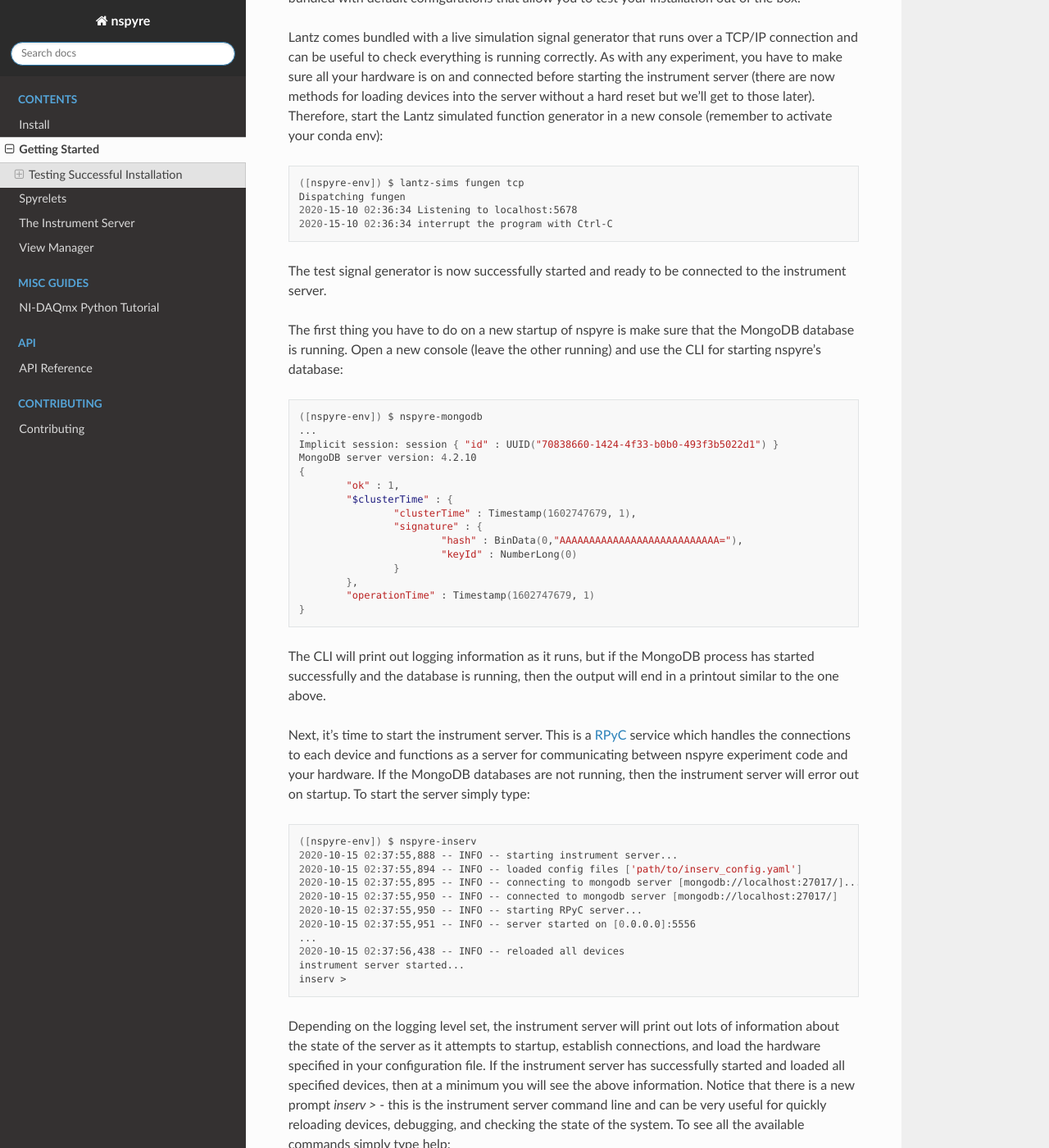
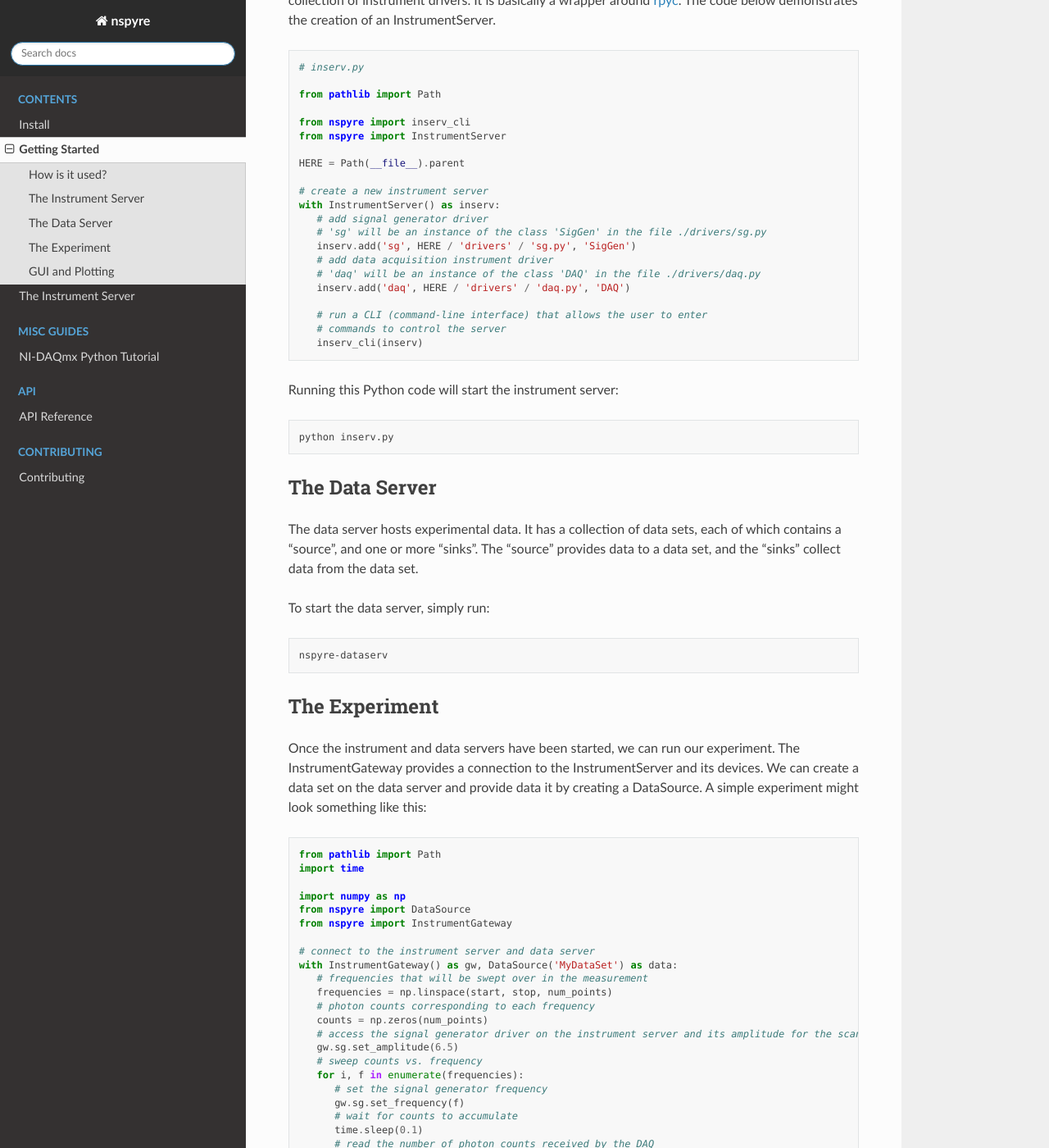
Before and after one commit to nspyre-org/nspyre, a Sphinx documentation site: the page built from docs/source/getting_started.rst, in a window 1280 px wide and 1400 px high, scrolled down 450 px. Shown: the whole window at 82% size. Built offline with Sphinx 7.4.7 and the Read the Docs theme 2.0.0, drawn with Linux system fonts in a browser that asks for light colours; some of the changed text lies outside the part shown.

Commit message:
start revamping docs

```diff
--- a/docs/source/contributing.rst
+++ b/docs/source/contributing.rst
@@ -1,3 +1,5 @@
+.. _contribute:
+
 ############
 Contributing
 ############
--- a/docs/source/getting_started.rst
+++ b/docs/source/getting_started.rst
@@ -1,137 +1,131 @@
-.. attention::
-
-   We know some of these webpages could use some work -- this documentation is in active development. If you discover any errors or inconsistencies, please report them at `GitHub <https://github.com/nspyre-org/nspyre/issues>`__.
-
 ###############
 Getting Started
 ###############
 
-Testing Successful Installation
-===============================
 
-The first thing you should do is test that the installation was successful. This will also get you familiar with the startup process
-for running NSpyre on new systems. Fortunately, NSpyre comes bundled with default configurations that allow you to test your
-installation out of the box.
 
-Lantz comes bundled with a live simulation signal generator that runs over a TCP/IP connection and can be useful to check
-everything is running correctly. As with any experiment, you have to make sure all your hardware is on and connected before
-starting the instrument server (there are now methods for loading devices into the server without a hard reset but we'll
-get to those later). Therefore, start the Lantz simulated function generator in a new console (remember to activate your conda env):
+How is it used?
+===============
+
+
+There are `code examples <https://github.com/nspyre-org/examples>`__ available
+to help new users get started, but a brief description is given here. An
+experiment utilizing the full capabilities of NSpyre can be broken down into
+a few pieces of functionality.
+
+The Instrument Server
+=====================
+
+The InstrumentServer is a tool that allows the user to create a networked
+server which hosts a collection of instrument drivers. It is basically a
+wrapper around `rpyc <https://rpyc.readthedocs.io/en/latest/>`__. The code
+below demonstrates the creation of an InstrumentServer.
+
+.. code-block:: python
+
+   # inserv.py
+
+   from pathlib import Path
+
+   from nspyre import inserv_cli
+   from nspyre import InstrumentServer
+
+   HERE = Path(__file__).parent
+
+   # create a new instrument server
+   with InstrumentServer() as inserv:
+      # add signal generator driver
+      # 'sg' will be an instance of the class 'SigGen' in the file ./drivers/sg.py
+      inserv.add('sg', HERE / 'drivers' / 'sg.py', 'SigGen')
+      # add data acquisition instrument driver
+      # 'daq' will be an instance of the class 'DAQ' in the file ./drivers/daq.py
+      inserv.add('daq', HERE / 'drivers' / 'daq.py', 'DAQ')
+
+      # run a CLI (command-line interface) that allows the user to enter
+      # commands to control the server
+      inserv_cli(inserv)
+
+Running this Python code will start the instrument server:
 
 .. code-block:: bash
 
-   ([nspyre-env]) $ lantz-sims fungen tcp
-   Dispatching fungen
-   2020-15-10 02:36:34 Listening to localhost:5678
-   2020-15-10 02:36:34 interrupt the program with Ctrl-C
+   python inserv.py
 
-The test signal generator is now successfully started and ready to be connected to the instrument server.
+The Data Server
+===============
 
-The first thing you have to do on a new startup of nspyre is make sure that the MongoDB database is running. Open a new console (leave the other
-running) and use the CLI for starting nspyre's database:
+The data server hosts experimental data. It has a collection of data sets, each
+of which contains a "source", and one or more "sinks". The "source" provides
+data to a data set, and the "sinks" collect data from the data set.
+
+To start the data server, simply run:
 
 .. code-block:: bash
 
-   ([nspyre-env]) $ nspyre-mongodb
-   ...
-   Implicit session: session { "id" : UUID("70838660-1424-4f33-b0b0-493f3b5022d1") }
-   MongoDB server version: 4.2.10
-   {
-	   "ok" : 1,
-	   "$clusterTime" : {
-		   "clusterTime" : Timestamp(1602747679, 1),
-		   "signature" : {
-			   "hash" : BinData(0,"AAAAAAAAAAAAAAAAAAAAAAAAAAA="),
-			   "keyId" : NumberLong(0)
-		   }
-	   },
-	   "operationTime" : Timestamp(1602747679, 1)
-   }
+   nspyre-dataserv
 
-The CLI will print out logging information as it runs, but if the MongoDB process has started successfully and the database
-is running, then the output will end in a printout similar to the one above.
+The Experiment
+==============
 
-Next, it's time to start the instrument server. This is a `RPyC <https://rpyc.readthedocs.io/en/latest/index.html>`__ service which handles the connections to each device and functions
-as a server for communicating between nspyre experiment code and your hardware. If the MongoDB databases are not running, then
-the instrument server will error out on startup. To start the server simply type:
+Once the instrument and data servers have been started, we can run our
+experiment. The InstrumentGateway provides a connection to the InstrumentServer
+and its devices. We can create a data set on the data server and provide data
+it by creating a DataSource. A simple experiment might look something like this:
 
-.. code-block:: bash
+.. code-block:: python
 
-   ([nspyre-env]) $ nspyre-inserv
-   2020-10-15 02:37:55,888 -- INFO -- starting instrument server...
-   2020-10-15 02:37:55,894 -- INFO -- loaded config files ['path/to/inserv_config.yaml']
-   2020-10-15 02:37:55,895 -- INFO -- connecting to mongodb server [mongodb://localhost:27017/]...
-   2020-10-15 02:37:55,950 -- INFO -- connected to mongodb server [mongodb://localhost:27017/]
-   2020-10-15 02:37:55,950 -- INFO -- starting RPyC server...
-   2020-10-15 02:37:55,951 -- INFO -- server started on [0.0.0.0]:5556
-   ...
-   2020-10-15 02:37:56,438 -- INFO -- reloaded all devices
-   instrument server started...
-   inserv >
+   from pathlib import Path
+   import time
 
-Depending on the logging level set, the instrument server will print out lots of information about the state of the server
-as it attempts to startup, establish connections, and load the hardware specified in your configuration file. If the
-instrument server has successfully started and loaded all specified devices, then at a minimum you will see the above
-information. Notice that there is a new prompt `inserv >` - this is the instrument server command line and can be very
-useful for quickly reloading devices, debugging, and checking the state of the system. To see all the available commands simply
-type help:
+   import numpy as np
+   from nspyre import DataSource
+   from nspyre import InstrumentGateway
 
-.. code-block:: bash
+   # connect to the instrument server and data server
+   with InstrumentGateway() as gw, DataSource('MyDataSet') as data:
+      # frequencies that will be swept over in the measurement
+      frequencies = np.linspace(start, stop, num_points)
+      # photon counts corresponding to each frequency
+      counts = np.zeros(num_points)
+      # access the signal generator driver on the instrument server and its amplitude for the scan
+      gw.sg.set_amplitude(6.5)
+      # sweep counts vs. frequency
+      for i, f in enumerate(frequencies):
+         # set the signal generator frequency
+         gw.sg.set_frequency(f)
+         # wait for counts to accumulate
+         time.sleep(0.1)
+         # read the number of photon counts received by the DAQ
+         counts[i] = gw.daq.cnts(1)
+         # save the current data to the data server
+         data.push({'freqs': frequencies, 'counts': counts, 'idx': i})
 
-   inserv > help
 
-   Documented commands (type help <topic>):
-   ========================================
-   config  dev      help  quit     server_restart  server_stop
-   debug   dev_all  list  restart  server_start
+GUI and Plotting
+================
 
-   inserv >
 
-.. important::
+.. code-block:: python
 
-   This console should be kept running at all times, as it is the master process for the instrument server. If you close this
-   console the server will shutdown, disconnecting any running devices in the process.
+   import nspyre.gui.widgets.line_plot_widget
+   from nspyre import MainWidget
+   from nspyre import MainWidgetItem
+   from nspyre import NSpyreApp
 
-.. tip::
+   import mygui
 
-   Keeping the console window in the corner of your screen while operating is very useful for verifying successful
-   completion of communications with hardware.
+   # create a Qt application and apply nspyre visual settings
+   app = NSpyreApp()
 
-Finally, if you want to boot up the graphical user interface, open a new console window and run:
-
-.. code-block:: bash
-
-   $ nspyre
-
-From here you can start the instrument manager (for manually controlling instrument settings), launch spyrelets (for running
-experiments), and view data (for plotting data from spyrelets). These functionalities use a *Gateway* to connect to the instrument
-server and is the standard method of connecting and communicating with the instrument server. For users running nspyre through
-a jupyter notebook, or an interpreter this is the desired method.
-
-Next Steps
-----------
-
-TODO
-
-Lantz
------
-
-`Lantz <https://lantz.readthedocs.io/en/0.3/>`__ is a framework for writing drivers to control and connect to instruments that is used extensively with nspyre. Lantz drivers can have 3 types of attributes:
-
-* Feature (Feat), which can be a read only, or a read/write parameter (e.g. the frequency of a signal generator).
-* Dictionary feature (dictFeat), which is essentially a dictionary of Feats. This is useful for instruments with several parameters
-  that all function identically (e.g. the digital inputs/outputs of a data acquisition system)
-* Action, which is a function that acts on the device (e.g. calibration, initialization, get an array of points, etc.)
-
-In general, when the device property is a single variable that is easy to read or read/write that should be a Feat. When it
-is more complicated it is usually an Action. In each driver file there will be imported libraries. The minimum set of classes you need
-to import from lantz are the driver class (e.g. *Driver*, *LibraryDriver*, *MessagedBasedDriver*) corresponding to the type of device
-you are implementing and the attributes classes (i.e. *Feat*, *DicFeat*, *Action*, *ureg*).
-
-Lantz comes bundled with a large selection of drivers, which can be used by importing the associated class from ``lantz.drivers`` and
-can be found in the `lantz-drivers <https://github.com/lantzproject/lantz-drivers/tree/master/lantz/drivers>`__ repo or in the
-*drivers* subpackage of lantz. For example, opening ``lantz/drivers/stanford/sg396.py`` in your editor would show the driver for an
-actual signal generator (the SG396) while opening ``lantz/drivers/examples/fungen.py`` would show the driver for the simulated device.
-
-The lantz docs linked `above <https://lantz.readthedocs.io/en/0.3/>`__ provide a very good introduction starting from a toy signal
-generator and working up to a typical use case.
+   # create the GUI which allows launching of user widgets
+   main_widget = MainWidget({
+      'Experiments': {
+         'ExampleExperiment': MainWidgetItem(mygui, 'ExampleExperiment')
+      }
+      'Plots': {
+         'FlexSinkLinePlot': MainWidgetItem(nspyre.gui.widgets.line_plot_widget, 'FlexSinkLinePlotWidget')
+      },
+   })
+   main_widget.show()
+   # Run the GUI event loop.
+   app.exec()
--- a/docs/source/spyrelet.rst
+++ /dev/null
@@ -1,67 +0,0 @@
-.. attention::
-
-   We know some of these webpages could use some work -- this documentation has only recently been created and is in active development. It is updated regularly, so check back weekly.
-
-Spyrelets
-=========
-
-Spyrelet can run on any computer (even one that isn't connected to the actual
-instrument) and implement the experimental logic. You can have different
-instances of Spyrelet, but you should name them differently so they won't
-override each other's data on the database.
-
-Every spyrelet would contain the name of the relevant devices, a main function
-for the actual experimental logic, and usually also include the initialize() and
-finalize() functions. Note that the parameters for your main function must match
-the ones in the initialize() and finalize() functions. The code for our
-test spyrelet can be loaded from nspyre\nspyre\user\test_spyrelets.py or
-C:\Jupyter Scripts\Alex's tutorial\Spyrelet_test.ipynb.
-
-Now we can load our test spyrelet by going back to our original instrument
-server code we implemented above (file Notebook_Example.py within NSpyre, or in
-Jupyter Scripts/Alex's tutorial/The Instrument Server and Spyrelet.ipynb) and
-uncomment/add the following:
-
-.. code-block:: python
-
-   # Add all the spyrelets
-   all_spyrelets = load_all_spyrelets()
-   locals().update(all_spyrelets)
-
->>> print('Available spyrelets: ', list(all_spyrelets.keys()))
->>> # when successful the code would print this
-Available spyrelets:  ['s2', 'my_exp']
-
-Note that just like with the devices, the available spyrelets should be
-specified in the config.yaml under experiment_list:
-
-.. code-block:: python
-
-   # Experiment list
-   # Each experiment entry should have an
-   # alias:
-   #   class: 'spyrelet class'
-   #   spyrelets: A dictionary containing the sub-spyrelet to be used
-   #   args: Argument used to instanciate the spyrelet.  This included device alias dict, spyrelets dict and other CONSTS parametters
-   experiment_list:
-     s2:
-       class: nspyre.user.test_spyrelets.SubSpyrelet
-       args:
-         device_alias: {sg: my_sg}
-
-     my_exp:
-       class: nspyre.user.test_spyrelets.MyExperiment
-       spyrelets: {s2: s2}
-       args: {device_alias: {sg: my_sg, osc: osc}}
-
-It is easy to see here how quickly one can rerun this process if an error occurred, without any need to reload the entire interface. Let’s try to run the s2 experiment defined as the SubSpyrelet class within the test spyrelet. We do that using the run, or background run commands:
-
->>> # run s2 experiment and halt the framework until it stops running
->>> s2.run(100,1.1)
-100% ################ 100/100 [00:11<00:00, 8.85it/s]
->>> # run s2 in the background so the rest of the framework can keep working
->>> s2.bg_run(100,1.1)
-<Thread(Thread-7, started 29612)>
-100% ################ 100/100 [00:11<00:00, 8.62it/s]
-
-As the experiment runs, the parameters being acquired by the test spyrelet are streamed to the database, as can be seen in the next section.
--- a/docs/source/view_manager.rst
+++ /dev/null
@@ -1,73 +0,0 @@
-.. attention::
-
-   We know some of these webpages could use some work -- this documentation has only recently been created and is in active development. It is updated regularly, so check back weekly.
-
-View Manager
-============
-
-The view manager is an NSpyre widget that allows us to visualize the data
-stored in the database. Like the other components of the NSpyre framework,
-it can run independently from any computer connected to the network.
-
-We can manually activate the view manager from our cmd window by loading the view_manager.py file in nspyre\nspyre\widgets:
-
-.. code-block:: bash
-
-   $ conda activate nspyre
-   (nspyre) $ cd C:\root\nspyre\nspyre\widgets
-   (nspyre) $ python view_manager.py
-
-Loading the file successfully should prompt a view manager window to open. In that window we can see the experiments specified by our config.yaml file. Since we acquired data running the s2 experiment, we can see it plotted in different predefined forms under the s2 list. For example, try clicking on avg_rad, which plots the average value of each of 100 random arrays. Click on data_im and last_rand to see the different predefined plots for the s2 experiment.
-
-.. image:: images/s2-experiment.png
-
-Notice that the code for each predefined plot function is given in an editable form at the bottom of the View Manager window.  Pressing ``‘Ctrl + c’`` will generate a new, custom plot (named Custom 0) in-which you can define a different plot function. This is very useful if you want to slightly tweak one of the predefined plots, but in order to make a plot function automatically available upon running an experiment, you should add it in your spyrelet file (here test_spyrelets.py). For example, you can plot the square mean random value by simply copy-paste the avg_rand code into the Custom 0 box while adding \*\*2 appropriately and pressing ``‘Shift + Enter’``.
-
-The plot functions within the spyrelet file can be defined as 1D or 2D plots. 1D plots return a dictionary with the name of the parameter as a keyword with the associated value being an array of x-arrays and y-arrays. 2D plots similarly return a 2D array.
-
-Another function that can be added to the spyrelet is a plot formatter. These can be used to set plot properties (like color, labels, etc.) at the start of the run with @PlotFormatInit  or ones that are being updated with each plot with @PlotFormatUpdate.
-
-.. image:: images/custom-plot.png
-
-NSpyre GUIs
------------
-
-The NSpyre framework can also be controlled by a series of graphical user interfaces (GUIs). You can activate the test spyrelet GUI by uncommenting/typing the spyrelet launcher command on your code file, *Notebook _Example.ipynb* or The Instrument Server and *Spyrelet.ipynb*.
-
-.. code-block:: python
-
-   # Make a launcher
-   launcher = Combined_Launcher(spyrelets=all_spyrelets)
-
-A GUI containing both experiments in the test spyrelet should appear. Through this GUI you can set your experimental parameters and run or stop the experiment in a press of a button. While the experiment is running in the background, you can still manipulate the code in your editor and even read data.
-
-.. image:: images/gui-example.png
-
-Let’s run two s2 experiments with 300 iterations, stop them at any time while running, and save them to the tutorial folder (C:\Jupyter Scripts\Alex's tutorial) as test1.json and test2.json. We can now view and open the saved data using the data explorer GUI. You will need to activate it in your cmd window from nspyre\nspyre\widgets.
-
-Once the GUI appears, you can view, open, and even manipulate the saved data, similarly to a MATLAB figure.
-
-.. code-block:: bash
-
-   (nspyre) $ python data_explorer.py
-   Loading C:/Jupyter Scripts/Alex’s tutorial/test1.json
-   Loading C:/Jupyter Scripts/Alex’s tutorial/test2.json
-
-Once loaded, the data explorer GUI shows the saved test1.json and test2.json files with a viewer that allows the user to manipulate the plots:
-
-.. image:: images/data-explorer-gui.png
-
-
-
-NSpyre main GUI
-^^^^^^^^^^^^^^^
-
-Now that we are familiar with the direct execution of each part of the NSpyre framework, both directly from the editor and through designated GUIs, we can simplify the process using the NSpyre main GUI. This GUI allows us to connect to the instrument server, as well as open and control each of the GUIs discussed above from a single GUI window.
-
-Close all your running cmd windows except your lantz-sim and your editor (if applicable) window. You should now be disconnected from the instrument server. Use your cmd to run the file main.py from the nspyre\nspyre\widgets folder.
-
-.. code-block:: bash
-
-   (nspyre) $ python main.py
-
-The main GUI should open, featuring 5 buttons. Pressing the ‘Start Instrument Server’ button would be equivalent to loading instrument_server.py and would connect to the instruments specific in the config.yaml file. The instrument manager opens a list of the instruments and their parameters, with the option to set the read/write attributes. We already discussed the View Manager, the Spyrelet Launcher, and the Data Explorer. These specific GUIs would pop-up upon pressing the relevant button. Once your config.yaml and spyrelets are complete, you can essentially operate everything from this GUI. However, you should still take time to learn the code itself. This will come in handy for debugging or when changes need to be made.
--- a/src/nspyre/__init__.py
+++ b/src/nspyre/__init__.py
@@ -26,7 +26,7 @@ try:
     from .gui import nspyre_font
     from .gui import nspyre_palette
     from .gui import nspyre_style_sheet
-    from .gui import NspyreApp
+    from .gui import NSpyreApp
     from .gui import ParamsWidget
     from .gui import qt_set_trace
     from .gui import QThreadRunner
```
Also changed, not shown: docs/source/index.rst (+27 -117 lines), docs/source/install.rst (+16 -9 lines), 4 other files.
